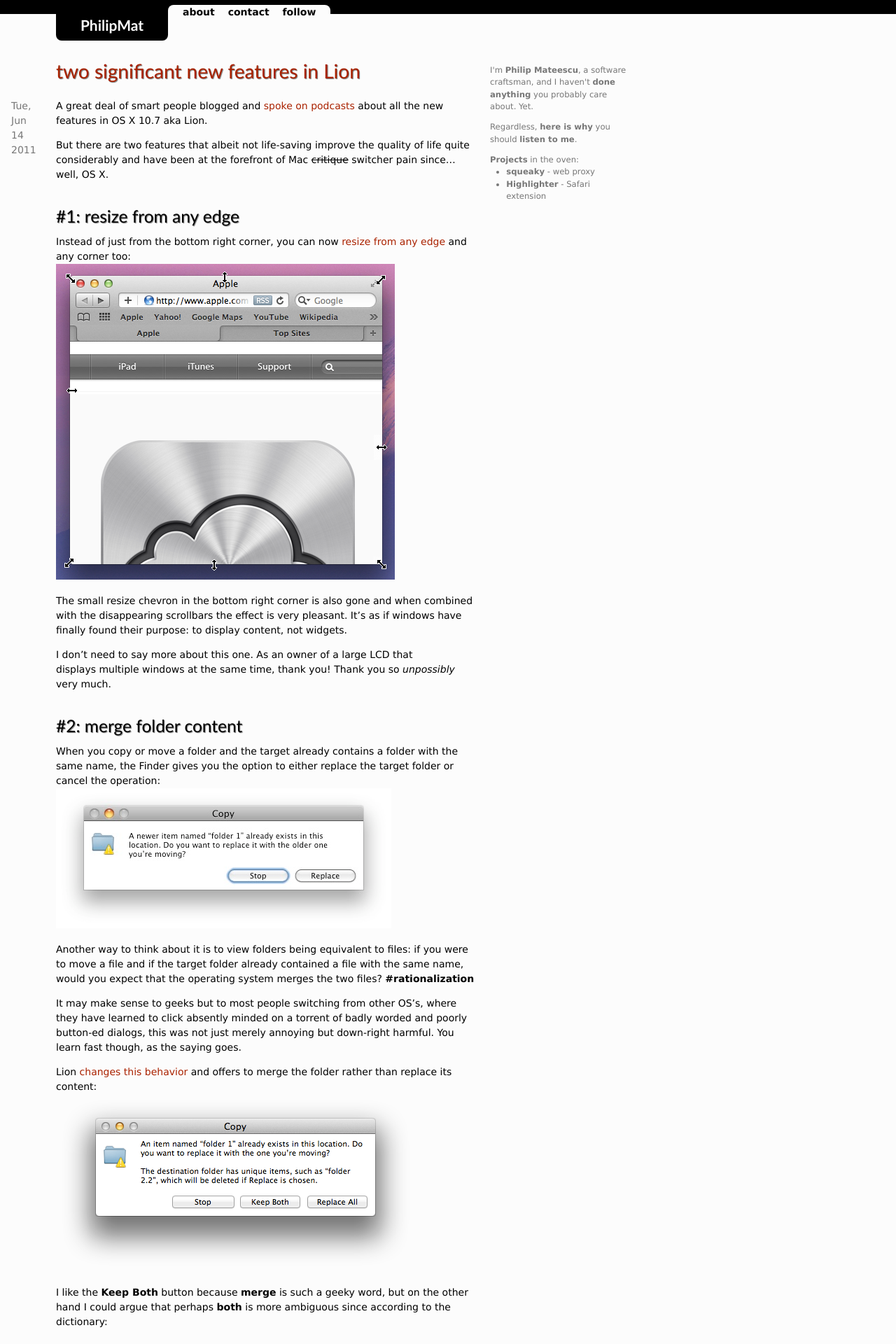
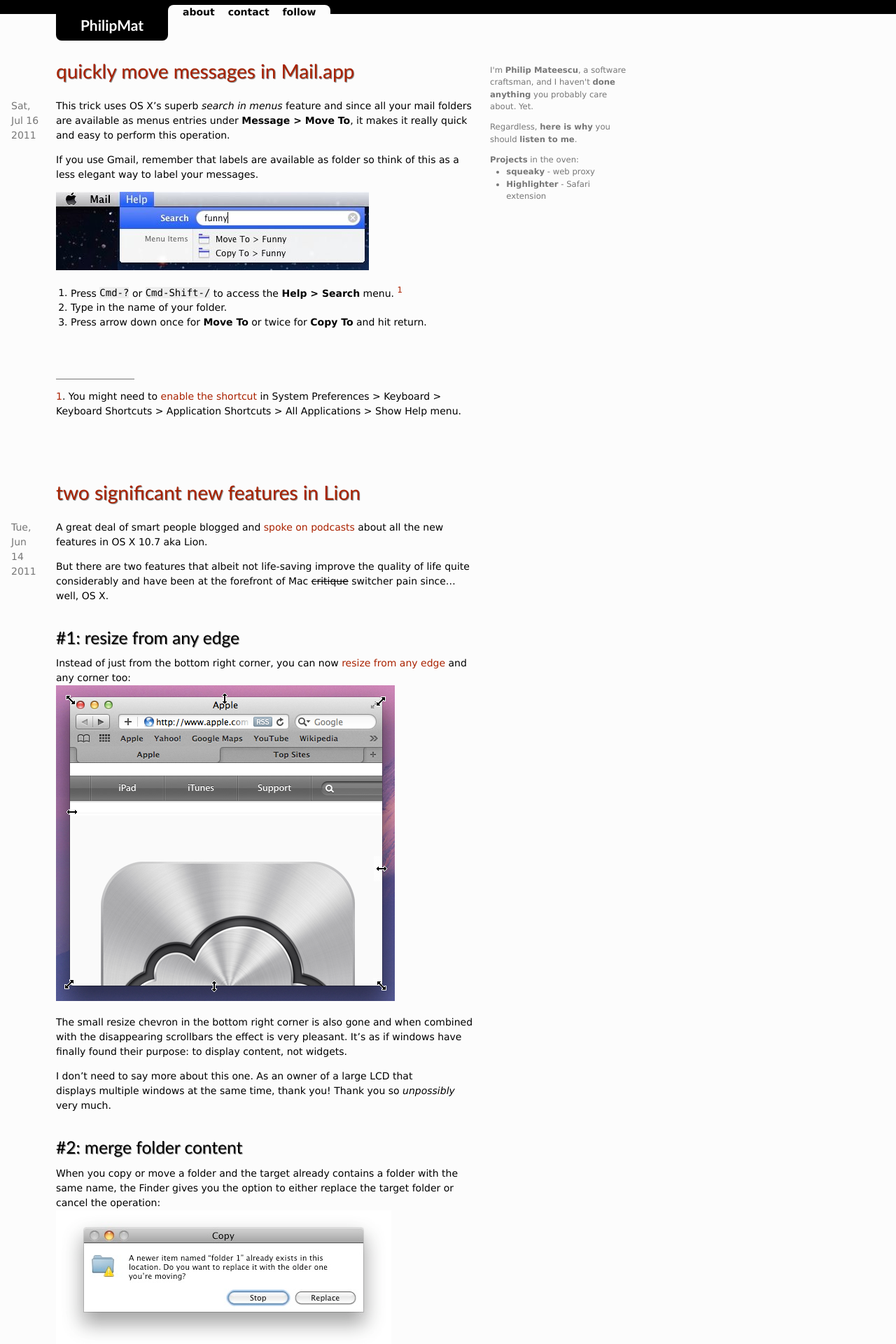
Before and after one commit to philipmat/philipmat.github.io, a Jekyll site: the page built from index.html, in a window 1280 px wide. Shown: the top 1920 px of the page at 70% size. Built offline with Jekyll 4.4.1, drawn with Linux system fonts in a browser that asks for light colours; Markdown is read by kramdown in place of the engine named in the settings.

Commit message:
published a post on how to move mail messages

```diff
--- /dev/null
+++ b/_posts/2011-07-16-mail_quickly_file.markdown
@@ -0,0 +1,19 @@
+---
+title: quickly move messages in Mail.app
+layout: post
+---
+
+This trick uses OS X's superb *search in menus* feature and since all your mail folders are available as menus entries under **Message > Move To**, it makes it really quick and easy to perform this operation.
+
+If you use Gmail, remember that labels are available as folder so think of this as a less elegant way to label your messages.
+
+![Use Search in menus to find your email folder](/media/images/mail_move_or_copy.jpg)
+
+1. Press `Cmd-?` or `Cmd-Shift-/` to access the **Help > Search** menu. <sup>[1](#footnote_1)</sup>
+2. Type in the name of your folder.
+3. Press arrow down once for **Move To** or twice for **Copy To** and hit return.
+
+
+<hr class="footnotes" />
+
+<a name="footnote_1">1</a>. You might need to [enable the shortcut](/media/images/keyboard_settings.jpg) in System Preferences > Keyboard > Keyboard Shortcuts > Application Shortcuts > All Applications > Show Help menu.
--- a/media/css/stirred.css
+++ b/media/css/stirred.css
@@ -191,7 +191,17 @@
 	color: #777777;
 }
 
-
+.post .footnotes hr,
+.post hr.footnotes
+{
+	margin-left: 0;
+	margin-bottom: 1em;
+	margin-top: 5em;
+	width: 8em;
+	border-color: #777777;
+	border-style: solid;
+	border-width: 1px 0 0 0;
+}
 
 #copyright {
 	color: #777777;
```
Also changed, not shown: media/images/keyboard_settings.jpg (added), media/images/mail_move_or_copy.jpg (added).
